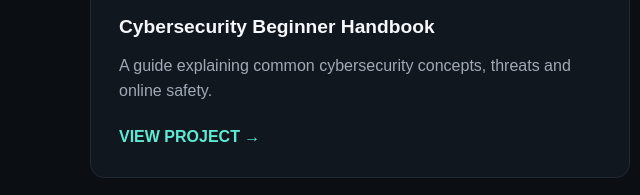
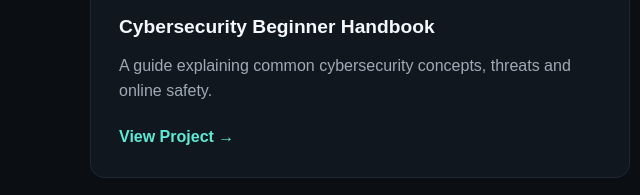
Before and after one commit to haneef2026-portfolio/Portfolio-001, a plain HTML site: page index.html in a window 1280 px wide. Shown: the part 2389-2584 px from the top of the page, 0-640 px from the left. Drawn offline with Linux system fonts and the light colour scheme.

Commit message:
Update index.html

```diff
--- a/index.html
+++ b/index.html
@@ -658,9 +658,9 @@
                             concepts, threats and online safety.
                         </p>
 
-                        <a href="#"
-                           class="project-link">
-                            VIEW PROJECT →
+                    <a href="cybersecurity.html" class="project-link">
+  View Project →
+                    </a>
                         </a>
 
                     </div>
```
